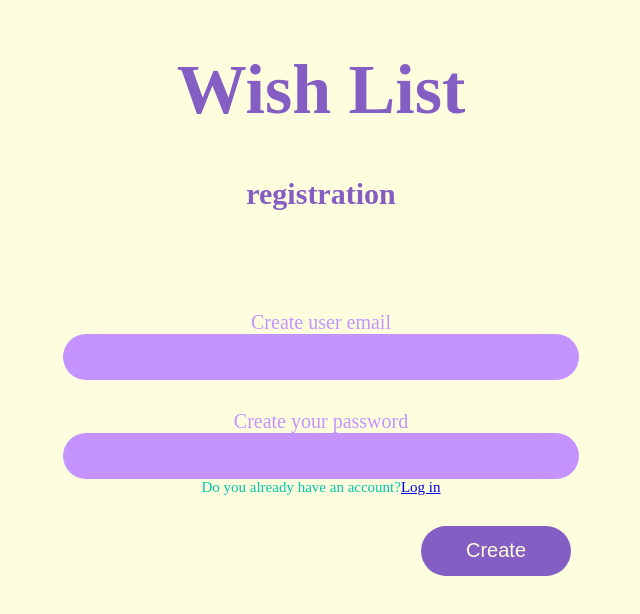
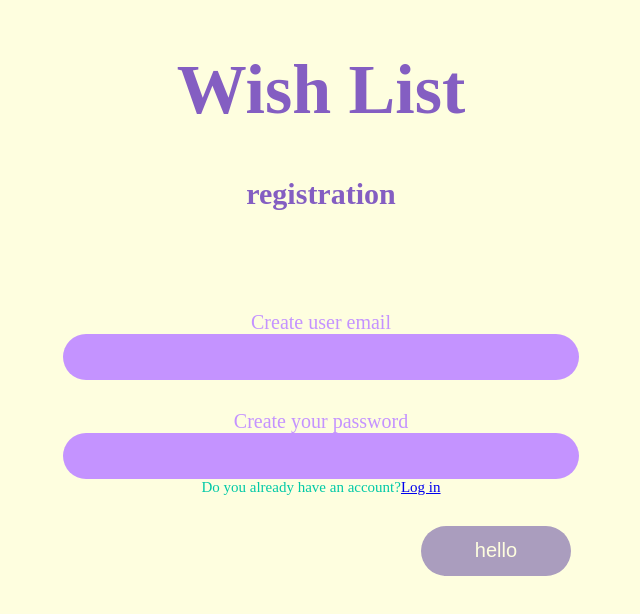
Before and after one commit to RimmaBuzuluk/Wish-List, a React (Create React App) app: page / in a window 1280 px wide. Shown: the top 614 px of the page, without its empty margins (319-959 px from the left). Built offline with nearby package versions, Linux system fonts and the light colour scheme.

Commit message:
disabled button

```diff
--- a/src/App.css
+++ b/src/App.css
@@ -47,7 +47,7 @@ body{
   color: #00C9A7;
 }
 
-.ButtCreateAcc{
+.ButtCreateAcc.enabled{
   border:none;
   background-color:#845EC2;
   width: 150px;
@@ -59,3 +59,16 @@ body{
   color: #FEFEDF ;
   font-size: 20px;
 }
+
+.ButtCreateAcc.disabled{
+  border:none;
+  background-color:#aa9dbe;
+  width: 150px;
+  height: 50px;
+  border-radius: 30px;
+  padding: 8px;
+  margin-top: 30px;
+  margin-left: 350px;
+  color: #FEFEDF ;
+  font-size: 20px;
+}
--- a/src/page/Registration.jsx
+++ b/src/page/Registration.jsx
@@ -2,9 +2,10 @@
 import { Link } from 'react-router-dom';
 import '../App.css';
 // import MainPage from './MainPage';
-import { useState } from 'react';
+import { useEffect, useState } from 'react';
 
 function Registration() {
+
 
     const[email, setEmail]=useState('')
     const[password, setPassword]=useState('')
@@ -12,6 +13,18 @@ function Registration() {
     const[passwordDirty, setPasswordDirty]=useState(false)
     const[emailError,setEmailError]=useState("cann`t be empty")
     const[passwordError,setPasswordError]=useState("cann`t be empty")
+    const[formValid, setFormValid]=useState(false)
+
+
+    useEffect(()=>{
+        if(emailError || passwordError){
+            setFormValid(false)
+        }
+        else{
+            setFormValid(true)
+        }
+
+    },[emailError,passwordError])
 
 
     const blurHandler=(e=>{
@@ -68,10 +81,12 @@ function Registration() {
                 </div>
             </div>
             <p className='ifYouHaveAccount'>Do you already have an account?<Link to="/logInto">Log in</Link></p>
-            <button className='ButtCreateAcc'>Create</button>
+            <button disabled={!formValid} className={`ButtCreateAcc ${formValid ? 'enabled' : 'disabled'}`}>hello</button>
         </div>
     </div>
   );
 }
 
+{/* <Link >Create</Link> */}
+
 export default Registration;
```
